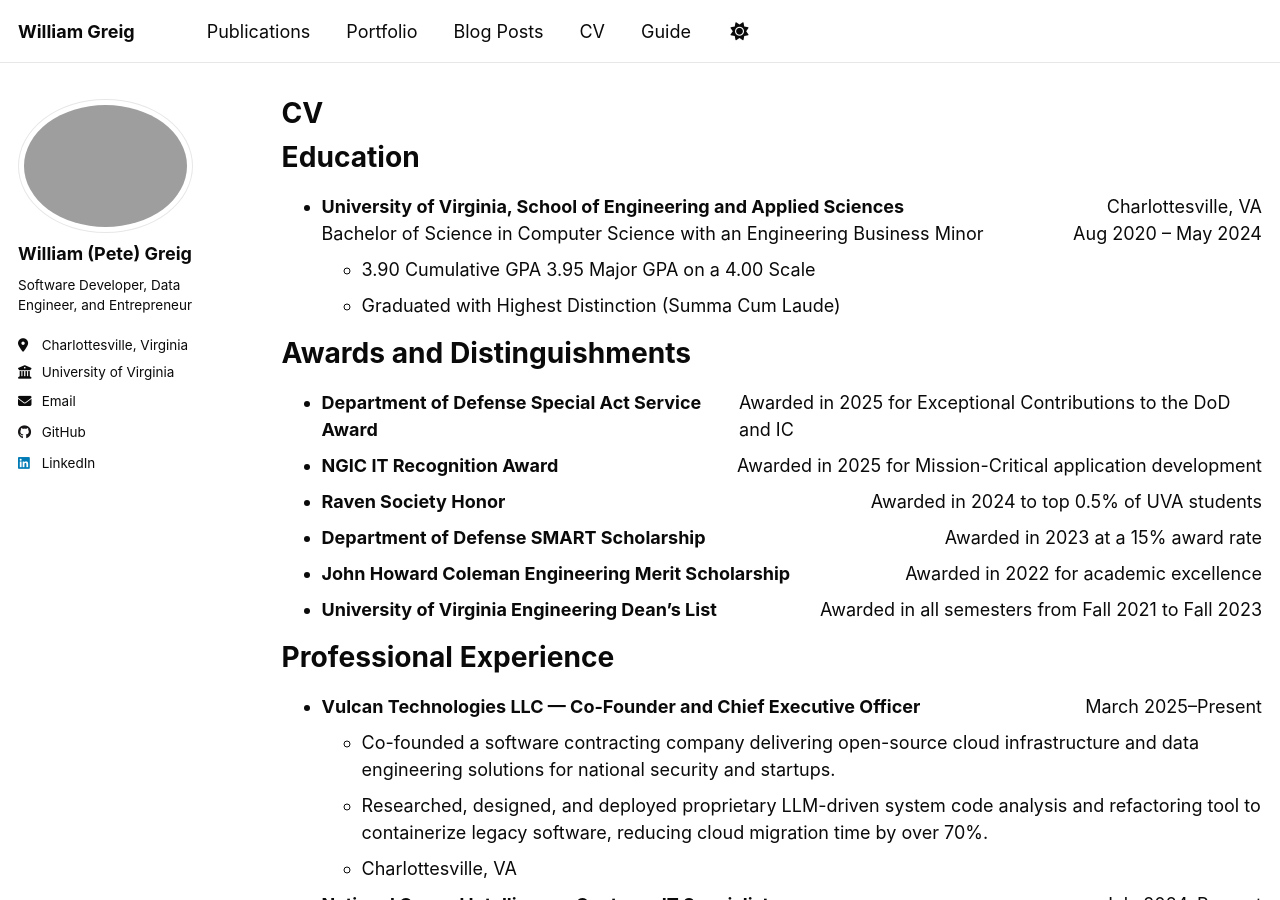
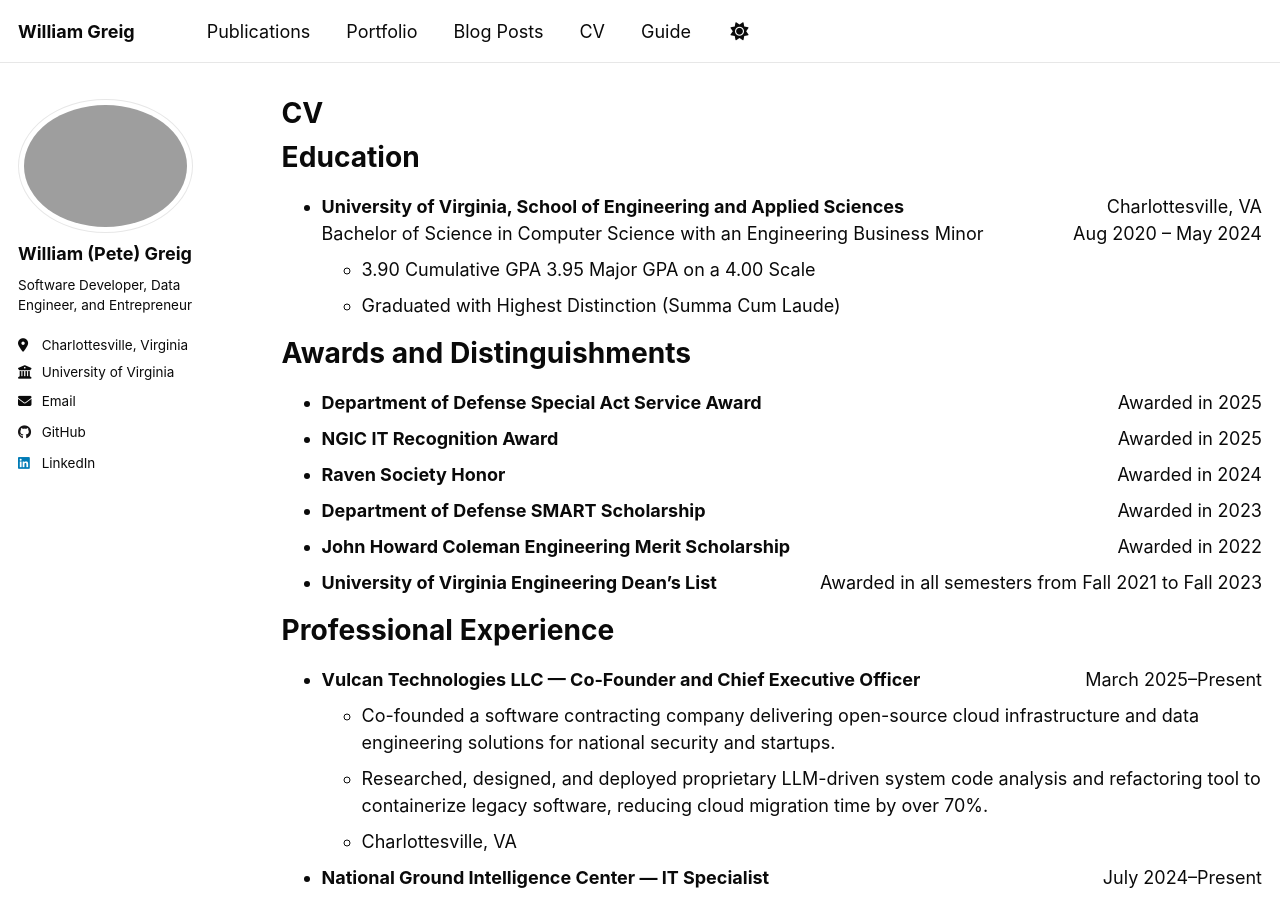
Before and after one commit to WilliamGreig/williamgreig.github.io, a Jekyll site: the page built from _pages/cv.md, in a window 1280 px wide and 900 px high. Built offline with Jekyll 4.4.1, drawn with Linux system fonts in a browser that asks for light colours.

Commit message:
formatting

```diff
--- a/_pages/cv.md
+++ b/_pages/cv.md
@@ -37,31 +37,31 @@
   <li>
     <div style="display: flex; justify-content: space-between; width: 100%;">
       <strong>Department of Defense Special Act Service Award</strong>
-      <span>Awarded in 2025 for Exceptional Contributions to the DoD and IC</span>
+      <span>Awarded in 2025</span>
     </div>
   </li>
   <li>
     <div style="display: flex; justify-content: space-between; width: 100%;">
       <strong>NGIC IT Recognition Award</strong>
-      <span>Awarded in 2025 for Mission-Critical application development</span>
+      <span>Awarded in 2025</span>
     </div>
   </li>
   <li>
     <div style="display: flex; justify-content: space-between; width: 100%;">
       <strong>Raven Society Honor</strong>
-      <span>Awarded in 2024 to top 0.5% of UVA students</span>
+      <span>Awarded in 2024</span>
     </div>
   </li>
   <li>
     <div style="display: flex; justify-content: space-between; width: 100%;">
       <strong>Department of Defense SMART Scholarship</strong>
-      <span>Awarded in 2023 at a 15% award rate</span>
+      <span>Awarded in 2023</span>
     </div>
   </li>
   <li>
     <div style="display: flex; justify-content: space-between; width: 100%;">
       <strong>John Howard Coleman Engineering Merit Scholarship</strong>
-      <span>Awarded in 2022 for academic excellence</span>
+      <span>Awarded in 2022</span>
     </div>
   </li>
   <li>
```
